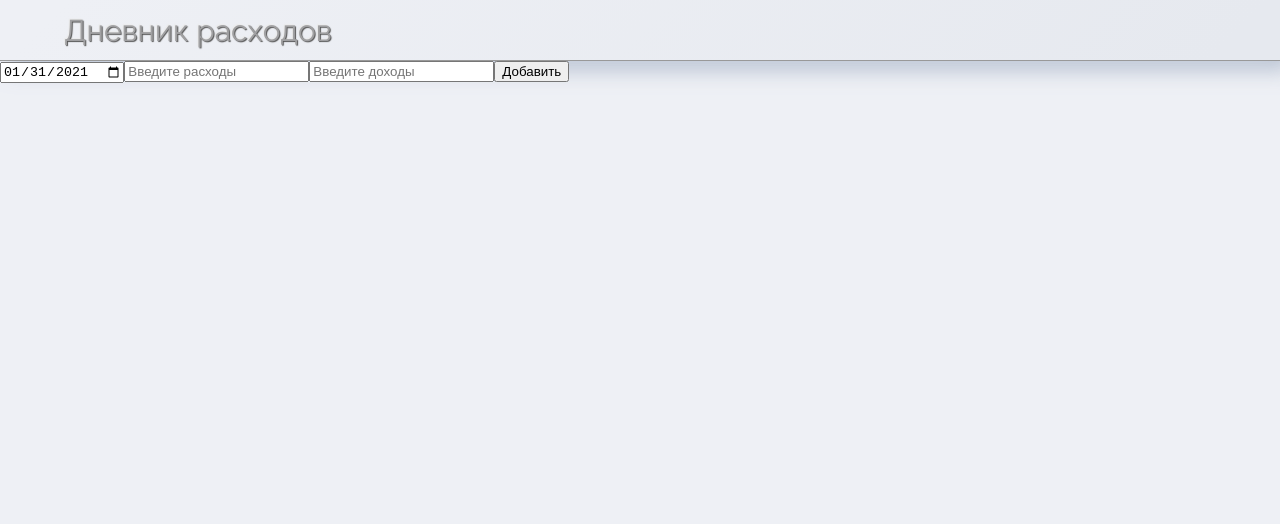
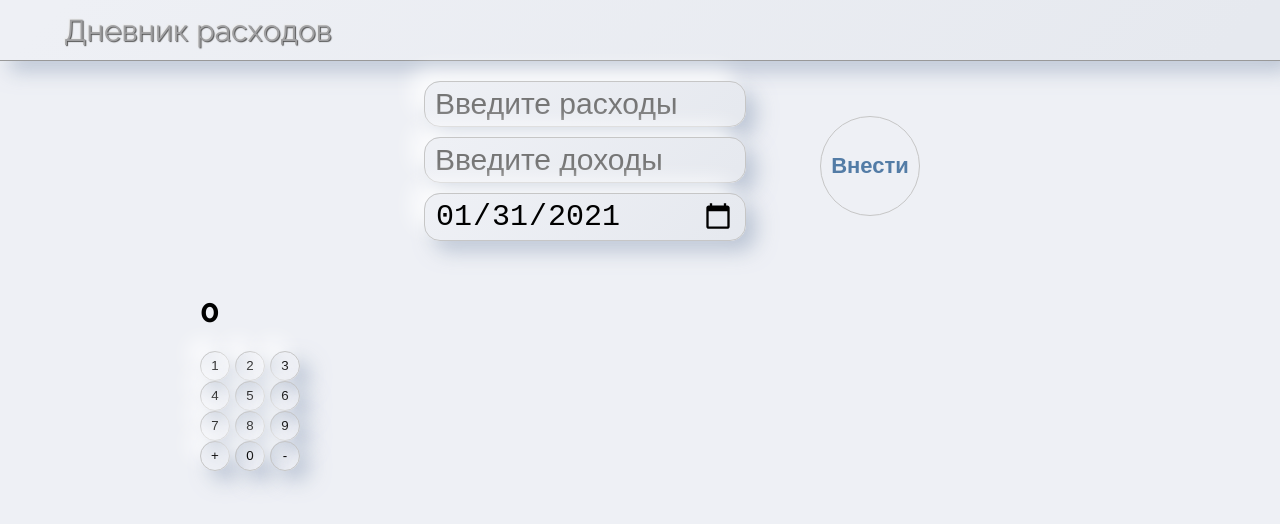
Before and after one commit to RinatYR/day-app, a React (Create React App) app: page / in a window 1280 px wide. Shown: the top 524 px of the page. Built offline with nearby package versions, Linux system fonts and the light colour scheme.

Commit message:
новый дизайн

```diff
--- a/src/components/app/App.css
+++ b/src/components/app/App.css
@@ -1,6 +1,67 @@
+.main__form{
+    display: flex;
+    justify-content: center;
+    align-items: center;
+}
+
+.input__form{
+    display: flex;
+    flex-direction: column;
+    align-items: center;
+    justify-content: center;
+    padding: 20px 5%;
+}
+.input__item{
+    width: 300px;
+    font-size: 30px;
+    padding: 5px 10px;
+    margin-bottom: 10px;
+    margin-right: 10px;
+    border: 1px solid #c6c6c6;
+    border-radius: 16px;
+    background: linear-gradient(134.17deg, #EEF0F5 4.98%, #E6E9EF 94.88%);
+    box-shadow: -12px -12px 20px rgba(255, 255, 255, 0.8), 10px 10px 20px rgba(166, 180, 200, 0.7);
+    outline: none;
+}
+
+.main__button{
+    height: 100px;
+    width: 100px;
+    font-size: 22px;
+    font-weight: 700;
+    color: #537CA6;
+    /* text-shadow: 10px 5px 10px #99b5d3, -5px -5px 10px #4e657d; */
+    background-color: transparent;
+    border: 1px solid;
+    border-color: #c6c6c6;
+    border-radius: 100%;
+    /* box-shadow: -12px -12px 20px rgba(255, 255, 255, 0.8), 10px 10px 20px rgba(166, 180, 200, 0.7); */
+    outline: none;
+}
+
+.main__button:active{
+    background-color: #928DD8;
+    border-color: yellow;
+    color: yellow;
+}
+
+.calc__table{
+    margin-left: 200px;
+}
 .num{
     width: 30px;
     height: 30px;
+    margin-right: 5px;
+    border: 1px solid;
+    border-color: #c6c6c6;
     border-radius: 100%;
-    border: 1px solid red;
+    /* background: linear-gradient(134.17deg, #EEF0F5 4.98%, #E6E9EF 94.88%); */
+    background-color: transparent;
+    box-shadow: -12px -12px 20px rgba(255, 255, 255, 0.8), 10px 10px 20px rgba(166, 180, 200, 0.7);
+    outline: none;
 }
+
+.num:active{
+background-color: #928DD8;
+border-color: yellow;
+}
--- a/src/components/app/App.js
+++ b/src/components/app/App.js
@@ -38,6 +38,9 @@ const handlerAddDay = () =>{
   console.log(result);
 }
 
+
+
+
 // const handlerInputText = (e) => {
 
 //   /*ограничить длину ввода*/
@@ -48,34 +51,55 @@ const handlerAddDay = () =>{
 // //  setInputText(value);
 // };
 
-// let numOne = '';
-// const numArr = [];
-// const buttonClick = (e) =>{
-//   numOne += e.target.innerText;
-//   console.log(numOne);
-// //   numArr.push(numOne);
-// //   console.log(numArr[numArr.length-1]);
-// //  // console.log(inputText)
-// //   setInputText(numOne.length > inputText.length ? numOne : inputText);
-//   return numOne
-// };
-
-
-
+const [textH1, setTextH1] = useState('0');
+let numOne = '';
+//const numArr = [];
+function buttonClick(e){
+ numOne += e.target.innerText;
+ console.log(numOne);
+ //setTextH1(sendToSet);
+//   numArr.push(numOne);
+//   console.log(numArr[numArr.length-1]);
+// setTextH1(numOne.length >= textH1.length ? numOne : textH1);
+//setTextH1(numOne)
+};
 
   return (
     <>
       <Header />
       {/* <PayList payItems={payItems} /> */}
+      <div className="main__form">
+      <div className="input__form">
+          <input className="input__item input_text" type="text" onInput={(e) => setNegative(clearSymbol(e.target.value, negative))} value={negative} placeholder="Введите расходы"/>
+          <input className="input__item input_text" type="text" onInput={(e) => setPositive(clearSymbol(e.target.value, positive))} value={positive} placeholder="Введите доходы"/>
+          <input className="input__item input_date" type="date" onInput={(e) => setDate(e.target.value)} value={date}/>
+      </div>
+      <button className="main__button" onClick={handlerAddDay}>Внести</button>
+      </div>
+      {/* <input type="text" onInput={handlerInputText} value={inputText}/> */}
+      <div className="calc__table">
+      <h1>{textH1}</h1>
       <div>
-          <input type="date" onInput={(e) => setDate(e.target.value)} value={date}/>
-          <input type="text" onInput={(e) => setNegative(clearSymbol(e.target.value, negative))} value={negative} placeholder="Введите расходы"/>
-          <input type="text" onInput={(e) => setPositive(clearSymbol(e.target.value, positive))} value={positive} placeholder="Введите доходы"/>
-          <button onClick={handlerAddDay}>Добавить</button>
+      <button class="num" onClick={buttonClick}>1</button>
+      <button class="num" onClick={buttonClick}>2</button>
+      <button class="num" onClick={buttonClick}>3</button>
       </div>
-      {/* <input type="text" onInput={handlerInputText} value={inputText}/>
-      <button class="num" onClick={buttonClick}>1</button> */}
-
+      <div>
+      <button class="num" onClick={buttonClick}>4</button>
+      <button class="num" onClick={buttonClick}>5</button>
+      <button class="num" onClick={buttonClick}>6</button>
+      </div>
+      <div>
+      <button class="num" onClick={buttonClick}>7</button>
+      <button class="num" onClick={buttonClick}>8</button>
+      <button class="num" onClick={buttonClick}>9</button>
+      </div>
+      <div>
+      <button class="num" onClick={buttonClick}>+</button>
+      <button class="num" onClick={buttonClick}>0</button>
+      <button class="num" onClick={buttonClick}>-</button>
+      </div>
+      </div>
     </>
   );
 }
```
